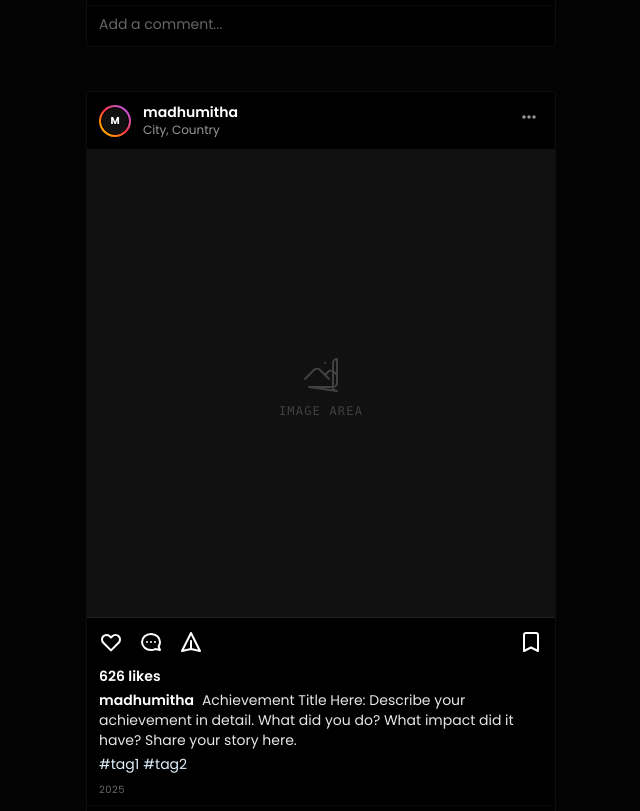
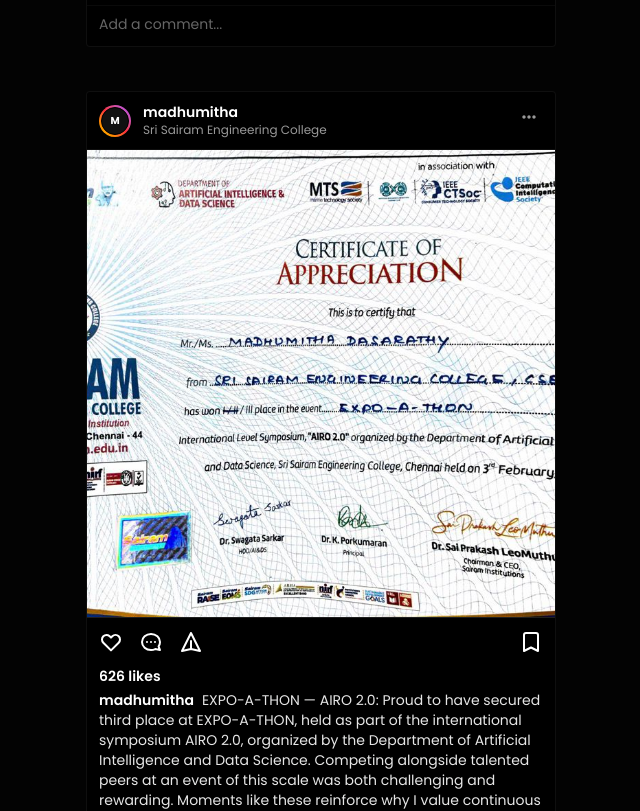
Before and after one commit to madhumithadasarathy/madhumitha_portfolio, a React (Vite) app: page /achievements in a window 1280 px wide. Shown: the part 1120-1931 px from the top of the page, without its empty margins (319-959 px from the left). Built offline with nearby package versions, Linux system fonts and the light colour scheme.

Commit message:
feat: add EXPO-A-THON achievement as second post with certificate image

```diff
--- a/src/pages/Achievements.jsx
+++ b/src/pages/Achievements.jsx
@@ -21,12 +21,12 @@ const achievements = [
     },
     {
         id: 1,
-        title: 'Achievement Title Here',
-        description: 'Describe your achievement in detail. What did you do? What impact did it have? Share your story here.',
-        year: '2025',
-        place: 'City, Country',
-        image: null, // Replace with: '/achievements/your-image.jpg'
-        tags: ['Tag1', 'Tag2'],
+        title: 'EXPO-A-THON — AIRO 2.0',
+        description: 'Proud to have secured third place at EXPO-A-THON, held as part of the international symposium AIRO 2.0, organized by the Department of Artificial Intelligence and Data Science. Competing alongside talented peers at an event of this scale was both challenging and rewarding. Moments like these reinforce why I value continuous learning — every competition is an opportunity to grow, adapt, and come back stronger. Grateful to the organizers and faculty for putting together such a well-run event.',
+        year: 'FEBRUARY 3, 2023',
+        place: 'Sri Sairam Engineering College',
+        image: '/achievements/achievement2.jpeg',
+        tags: ['ExpoAThon', 'AIRO2', 'Innovation', 'AI', 'Symposium', 'ThirdPlace'],
     },
     {
         id: 2,
```
Also changed, not shown: public/achievements/achievement2.jpeg (added).
